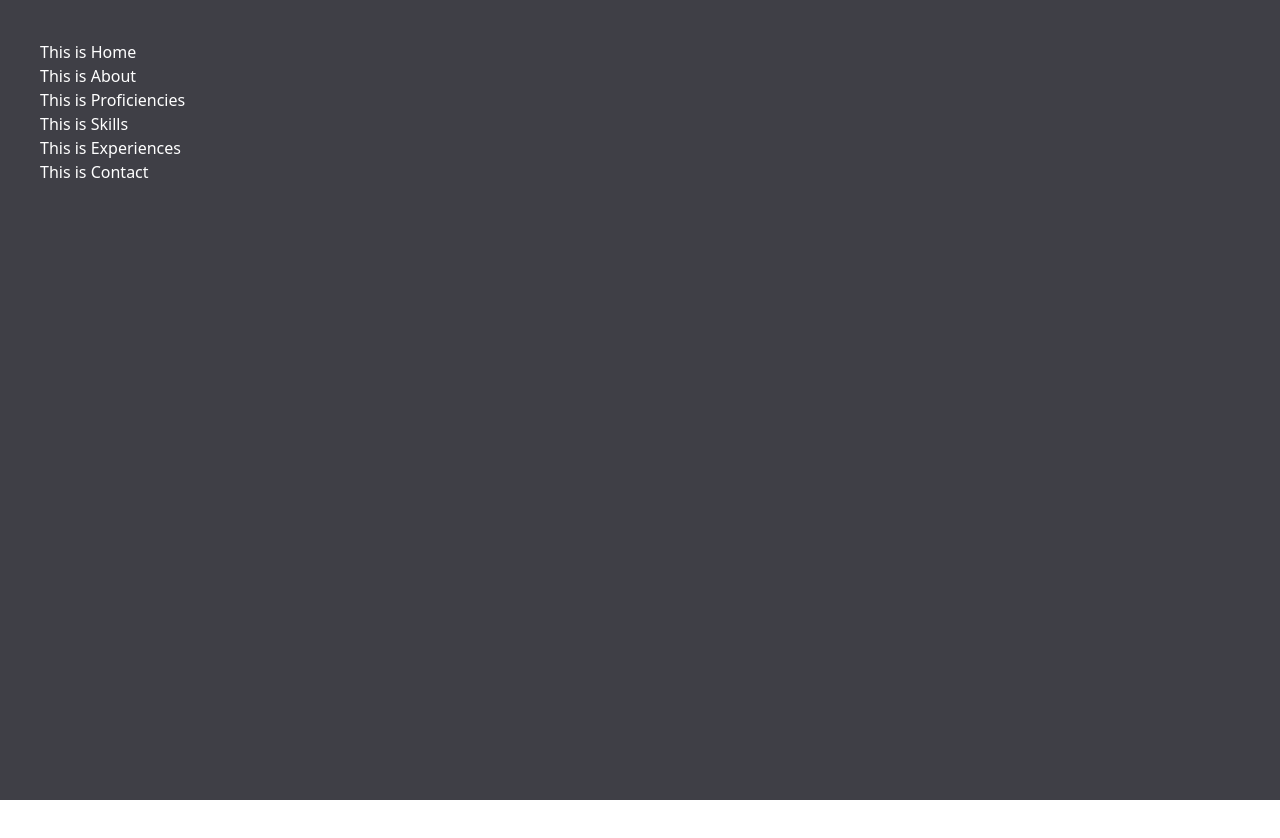
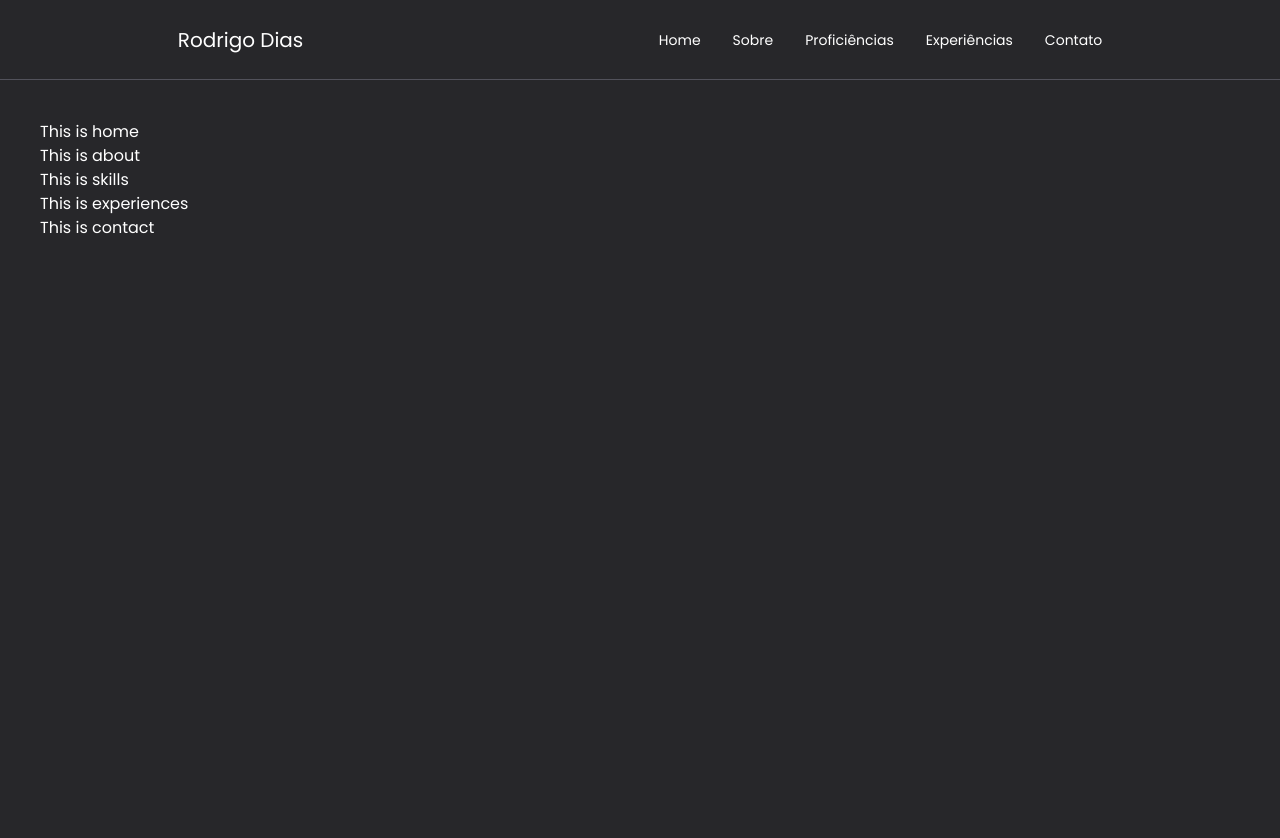
Before and after one commit to rdias66/next-portfolio, a Next.js app: page / in a window 1280 px wide. Shown: the top 838 px of the page. Before the commit the page ends 800 px from the top, so only its background shows below. Built offline with nearby package versions, Linux system fonts and the light colour scheme.

Commit message:
header added + styled - socials missing

```diff
--- a/src/app/layout.tsx
+++ b/src/app/layout.tsx
@@ -1,13 +1,11 @@
-import type { Metadata } from 'next'
-import { Inter } from 'next/font/google'
+import { Poppins } from 'next/font/google'
 import './globals.css'
 
-const inter = Inter({ subsets: ['latin'] })
-
-export const metadata: Metadata = {
-  title: 'Create Next App',
-  description: 'Generated by create next app',
-}
+const poppins = Poppins({
+  subsets: ['latin'],
+  weight: ['300', '400', '700'],
+  variable: '--font-poppins',
+})
 
 export default function RootLayout({
   children,
@@ -15,7 +13,7 @@ export default function RootLayout({
   children: React.ReactNode
 }) {
   return (
-    <html lang="en">
+    <html lang="en" className={`${poppins.variable} font-poppins`}>
       <body>{children}</body>
     </html>
   )
--- a/src/app/page.tsx
+++ b/src/app/page.tsx
@@ -1,19 +1,21 @@
 import { Home } from '@/app/sections/home'
 import { About } from '@/app/sections/about'
-import { Proficiencies } from '@/app/sections/proficiencies'
 import { Skills } from '@/app/sections/skills'
 import { Experiences } from '@/app/sections/experiences'
 import { Contact } from '@/app/sections/contact'
+import { Header } from '@/app/sections/header'
 
 export default function App() {
   return (
-    <div className="absolute flex-1  w-full h-full bg-zinc-700 p-10  text-white">
-      <Home />
-      <About />
-      <Proficiencies />
-      <Skills />
-      <Experiences />
-      <Contact />
+    <div>
+      <Header />
+      <div className=" absolute h-full w-full bg-zinc-800 p-10 text-white">
+        <Home />
+        <About />
+        <Skills />
+        <Experiences />
+        <Contact />
+      </div>
     </div>
   )
 }
--- a/src/app/sections/about.tsx
+++ b/src/app/sections/about.tsx
@@ -1,3 +1,7 @@
 export function About() {
-  return <h1>This is About</h1>
+  return (
+    <section id="About">
+      <h1>This is about</h1>
+    </section>
+  )
 }
--- a/src/app/sections/contact.tsx
+++ b/src/app/sections/contact.tsx
@@ -1,3 +1,7 @@
 export function Contact() {
-  return <h1>This is Contact</h1>
+  return (
+    <section id="Contact">
+      <h1>This is contact</h1>
+    </section>
+  )
 }
--- a/src/app/sections/experiences.tsx
+++ b/src/app/sections/experiences.tsx
@@ -1,3 +1,7 @@
 export function Experiences() {
-  return <h1>This is Experiences</h1>
+  return (
+    <section id="Experiences">
+      <h1>This is experiences</h1>
+    </section>
+  )
 }
--- /dev/null
+++ b/src/app/sections/header.tsx
@@ -0,0 +1,54 @@
+export function Header() {
+  return (
+    <nav
+      id="desktop-nav"
+      className="sticky flex top--2 w-full justify-around items-center h-20 bg-zinc-800 text-white hover:cursor-default shadow-soft-bottom shadow-zinc-600"
+    >
+      <div className="text-xl">Rodrigo Dias</div>
+      <div>
+        <ul className="flex gap-8 text-sm">
+          <li>
+            <a
+              href="#Home"
+              className="hover:underline hover:underline-offset-2 hover:text-zinc-400"
+            >
+              Home
+            </a>
+          </li>
+          <li>
+            <a
+              href="#About"
+              className="hover:underline hover:underline-offset-2 hover:text-zinc-400"
+            >
+              Sobre
+            </a>
+          </li>
+          <li>
+            <a
+              href="#Skills"
+              className="hover:underline hover:underline-offset-2 hover:text-zinc-400"
+            >
+              Proficiências
+            </a>
+          </li>
+          <li>
+            <a
+              href="#Experiences"
+              className="hover:underline hover:underline-offset-2 hover:text-zinc-400"
+            >
+              Experiências
+            </a>
+          </li>
+          <li>
+            <a
+              href="#Contact"
+              className="hover:underline hover:underline-offset-2 hover:text-zinc-400"
+            >
+              Contato
+            </a>
+          </li>
+        </ul>
+      </div>
+    </nav>
+  )
+}
--- a/src/app/sections/home.tsx
+++ b/src/app/sections/home.tsx
@@ -1,3 +1,7 @@
 export function Home() {
-  return <h1>This is Home</h1>
+  return (
+    <section id="Home">
+      <h1>This is home</h1>
+    </section>
+  )
 }
--- a/src/app/sections/proficiencies.tsx
+++ /dev/null
@@ -1,3 +0,0 @@
-export function Proficiencies() {
-  return <h1>This is Proficiencies</h1>
-}
--- a/src/app/sections/skills.tsx
+++ b/src/app/sections/skills.tsx
@@ -1,3 +1,7 @@
 export function Skills() {
-  return <h1>This is Skills</h1>
+  return (
+    <section id="Skills">
+      <h1>This is skills</h1>
+    </section>
+  )
 }
--- a/tailwind.config.ts
+++ b/tailwind.config.ts
@@ -1,80 +1,86 @@
-import type { Config } from "tailwindcss"
+import type { Config } from 'tailwindcss'
 
 const config = {
-  darkMode: ["class"],
+  darkMode: ['class'],
   content: [
     './pages/**/*.{ts,tsx}',
     './components/**/*.{ts,tsx}',
     './app/**/*.{ts,tsx}',
     './src/**/*.{ts,tsx}',
-	],
-  prefix: "",
+  ],
+  prefix: '',
   theme: {
+    fontFamily: {
+      poppins: ['var(--font-poppins)'],
+    },
+    boxShadow: {
+      'soft-bottom': 'inset 0 -1px 0 0',
+    },
     container: {
       center: true,
-      padding: "2rem",
+      padding: '2rem',
       screens: {
-        "2xl": "1400px",
+        '2xl': '1400px',
       },
     },
     extend: {
       colors: {
-        border: "hsl(var(--border))",
-        input: "hsl(var(--input))",
-        ring: "hsl(var(--ring))",
-        background: "hsl(var(--background))",
-        foreground: "hsl(var(--foreground))",
+        border: 'hsl(var(--border))',
+        input: 'hsl(var(--input))',
+        ring: 'hsl(var(--ring))',
+        background: 'hsl(var(--background))',
+        foreground: 'hsl(var(--foreground))',
         primary: {
-          DEFAULT: "hsl(var(--primary))",
-          foreground: "hsl(var(--primary-foreground))",
+          DEFAULT: 'hsl(var(--primary))',
+          foreground: 'hsl(var(--primary-foreground))',
         },
         secondary: {
-          DEFAULT: "hsl(var(--secondary))",
-          foreground: "hsl(var(--secondary-foreground))",
+          DEFAULT: 'hsl(var(--secondary))',
+          foreground: 'hsl(var(--secondary-foreground))',
         },
         destructive: {
-          DEFAULT: "hsl(var(--destructive))",
-          foreground: "hsl(var(--destructive-foreground))",
+          DEFAULT: 'hsl(var(--destructive))',
+          foreground: 'hsl(var(--destructive-foreground))',
         },
         muted: {
-          DEFAULT: "hsl(var(--muted))",
-          foreground: "hsl(var(--muted-foreground))",
+          DEFAULT: 'hsl(var(--muted))',
+          foreground: 'hsl(var(--muted-foreground))',
         },
         accent: {
-          DEFAULT: "hsl(var(--accent))",
-          foreground: "hsl(var(--accent-foreground))",
+          DEFAULT: 'hsl(var(--accent))',
+          foreground: 'hsl(var(--accent-foreground))',
         },
         popover: {
-          DEFAULT: "hsl(var(--popover))",
-          foreground: "hsl(var(--popover-foreground))",
+          DEFAULT: 'hsl(var(--popover))',
+          foreground: 'hsl(var(--popover-foreground))',
         },
         card: {
-          DEFAULT: "hsl(var(--card))",
-          foreground: "hsl(var(--card-foreground))",
+          DEFAULT: 'hsl(var(--card))',
+          foreground: 'hsl(var(--card-foreground))',
         },
       },
       borderRadius: {
-        lg: "var(--radius)",
-        md: "calc(var(--radius) - 2px)",
-        sm: "calc(var(--radius) - 4px)",
+        lg: 'var(--radius)',
+        md: 'calc(var(--radius) - 2px)',
+        sm: 'calc(var(--radius) - 4px)',
       },
       keyframes: {
-        "accordion-down": {
-          from: { height: "0" },
-          to: { height: "var(--radix-accordion-content-height)" },
+        'accordion-down': {
+          from: { height: '0' },
+          to: { height: 'var(--radix-accordion-content-height)' },
         },
-        "accordion-up": {
-          from: { height: "var(--radix-accordion-content-height)" },
-          to: { height: "0" },
+        'accordion-up': {
+          from: { height: 'var(--radix-accordion-content-height)' },
+          to: { height: '0' },
         },
       },
       animation: {
-        "accordion-down": "accordion-down 0.2s ease-out",
-        "accordion-up": "accordion-up 0.2s ease-out",
+        'accordion-down': 'accordion-down 0.2s ease-out',
+        'accordion-up': 'accordion-up 0.2s ease-out',
       },
     },
   },
-  plugins: [require("tailwindcss-animate")],
+  plugins: [require('tailwindcss-animate')],
 } satisfies Config
 
 export default config
```
